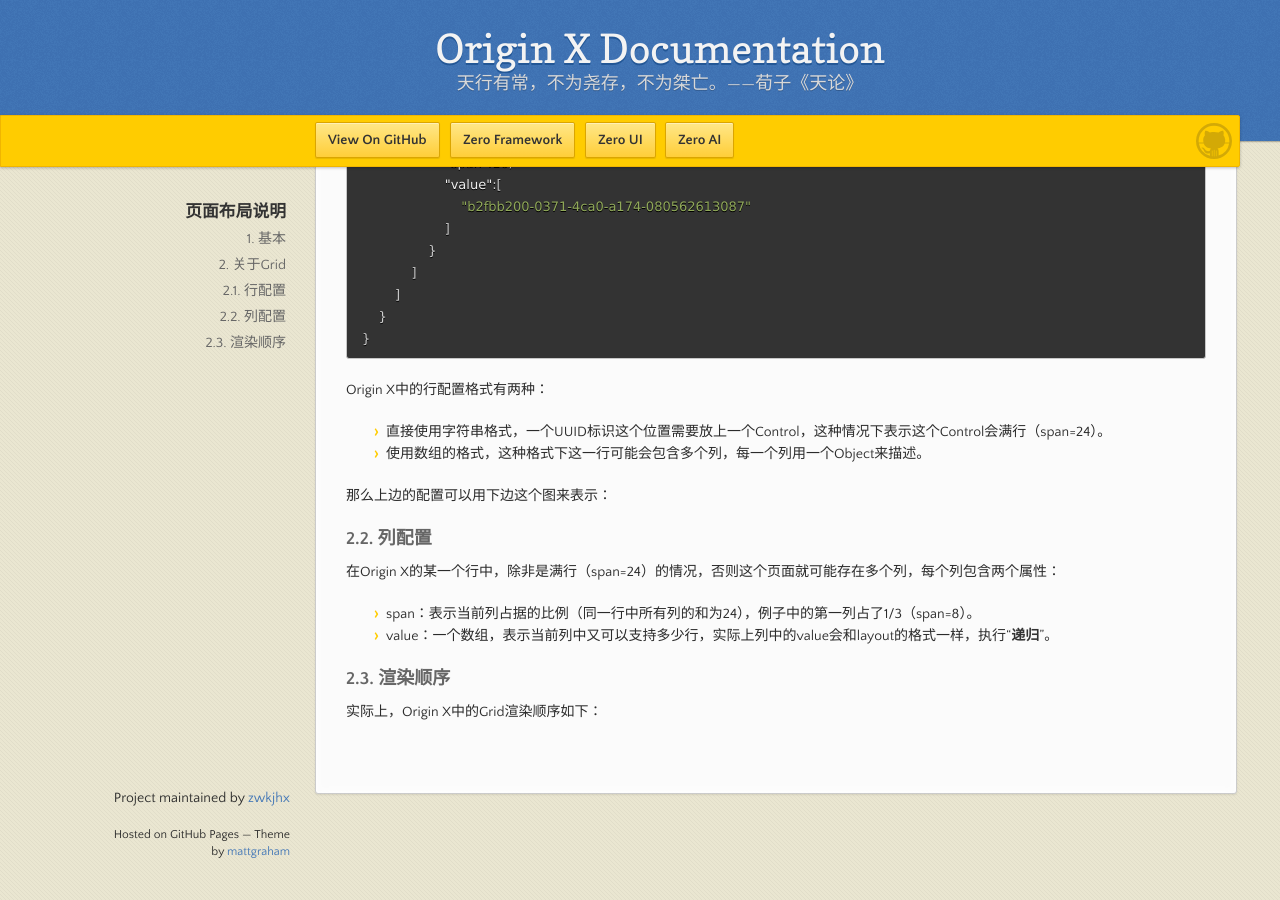
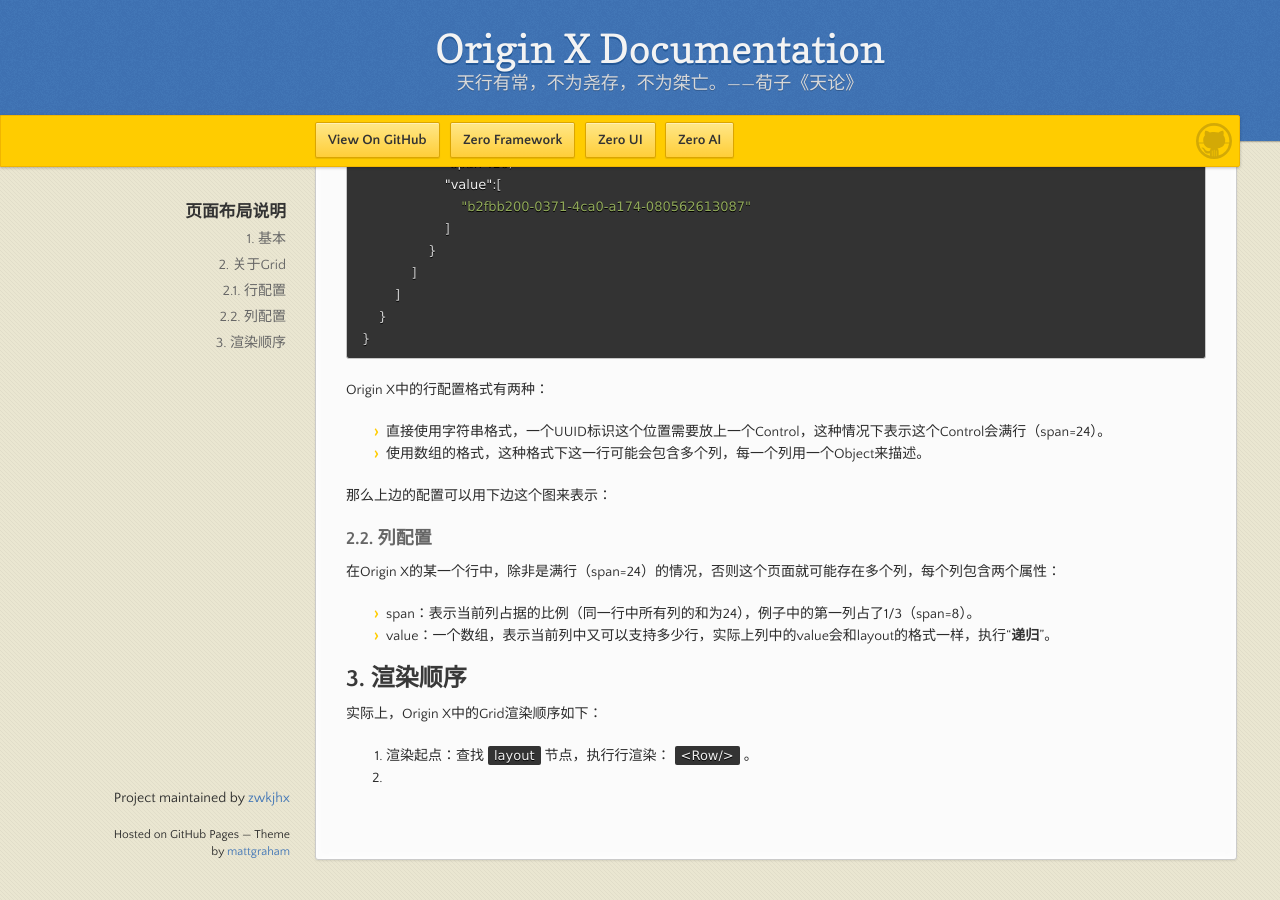
Before and after one commit to zwkjhx/ox-doc, a Jekyll site: the page built from specification/3-origin-xgui-fan/spo-004-ye-mian-bu-ju-shuo-ming.md, in a window 1280 px wide and 900 px high, scrolled down 872 px. Built offline with Jekyll 4.4.1, drawn with Linux system fonts in a browser that asks for light colours; our own code applies the rules of GitHub Pages for plain Markdown files.

Commit message:
Updates specification/3-origin-xgui-fan/spo-004-ye-mian-bu-ju-shuo-ming.md
Auto commit by GitBook Editor

```diff
--- a/specification/3-origin-xgui-fan/spo-004-ye-mian-bu-ju-shuo-ming.md
+++ b/specification/3-origin-xgui-fan/spo-004-ye-mian-bu-ju-shuo-ming.md
@@ -61,6 +61,9 @@
 * span：表示当前列占据的比例（同一行中所有列的和为24），例子中的第一列占了1/3（span=8）。
 * value：一个数组，表示当前列中又可以支持多少行，实际上列中的value会和layout的格式一样，执行“**递归**”。
 
-### 2.3. 渲染顺序
+## 3. 渲染顺序
 
 实际上，Origin X中的Grid渲染顺序如下：
+
+1. 渲染起点：查找`layout`节点，执行行渲染：`<Row/>`。
+2.
```
